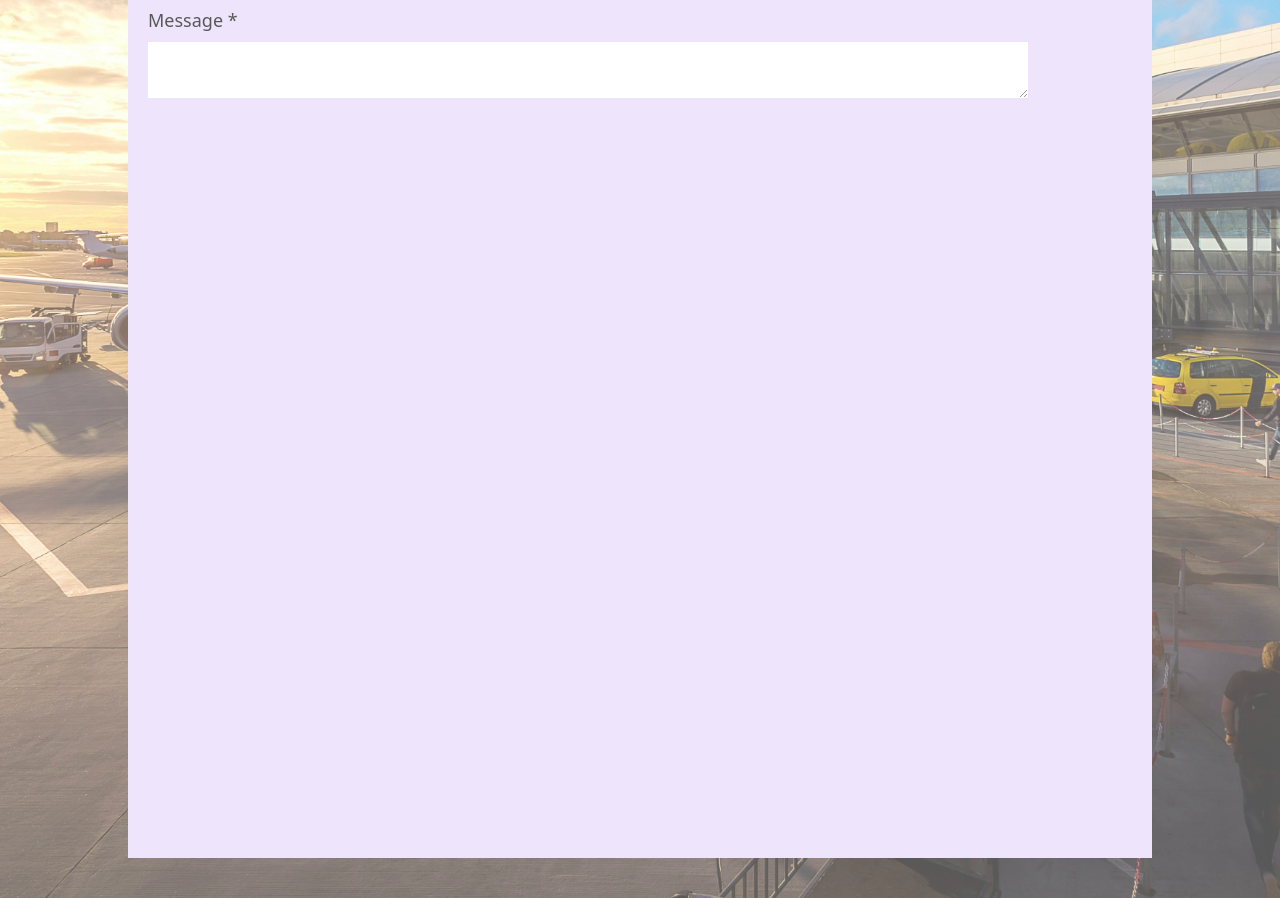
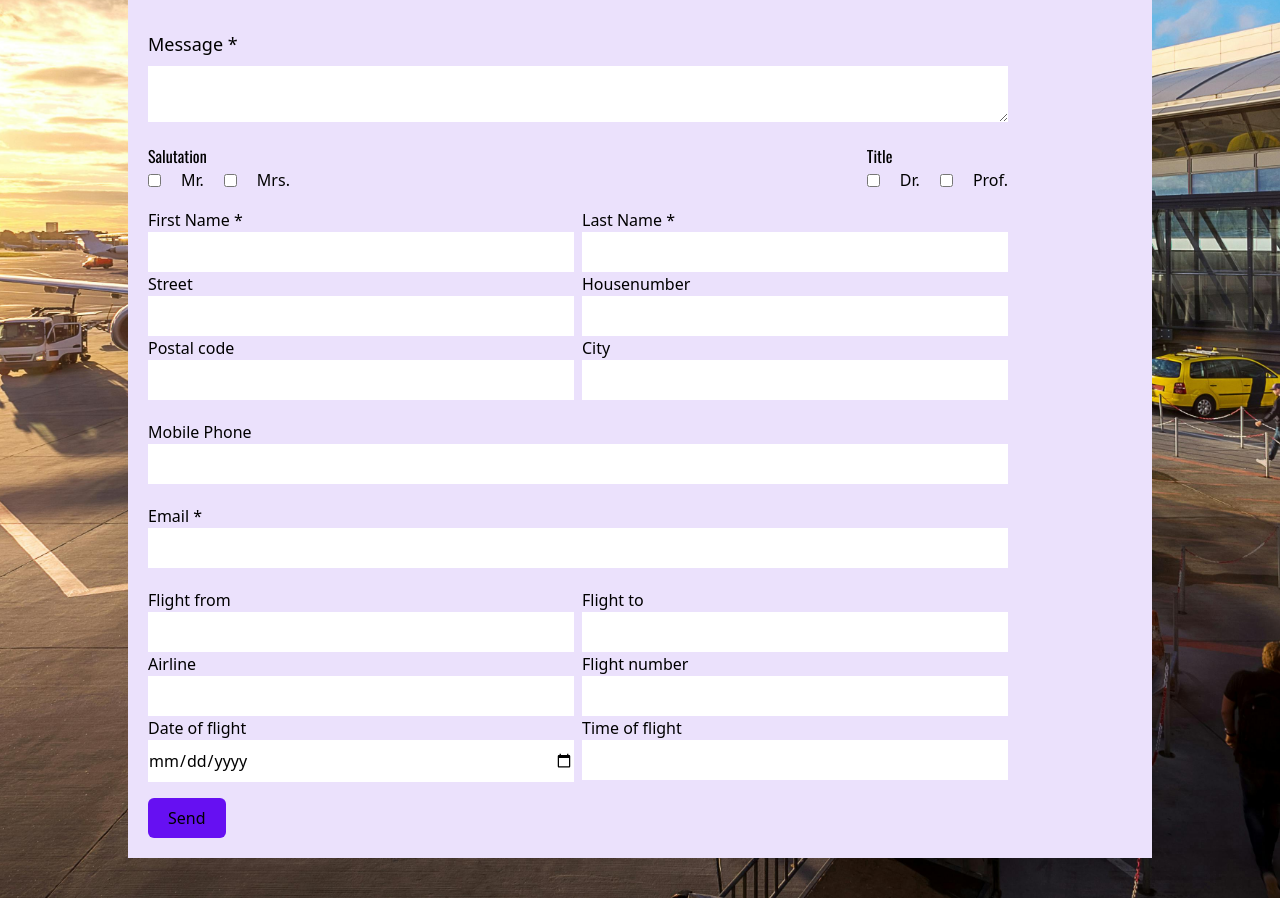
Before and after one commit to NaimurRahmanNishat/airport_management, a Next.js app: page /contact in a window 1280 px wide. Shown: the part 502-1400 px from the top of the page. Built offline with nearby package versions, Linux system fonts and the light colour scheme; no server answers.

Commit message:
added air number

```diff
--- a/src/app/contact/page.tsx
+++ b/src/app/contact/page.tsx
@@ -21,21 +21,136 @@ const Page = () => {
   return (
     <main
       style={{ backgroundImage: `url(${bgImage[bgIndex]})` }}
-      className="bg-cover bg-center w-full h-full opacity-65 transition-all duration-1000"
+      className="bg-cover bg-center w-full h-full transition-all duration-1000"
     >
       <div className="px-4 md:px-8 lg:px-16 xl:px-32 2xl:px-64 pb-10">
         <div className="">
-          <h2 className="text-4xl text-center md:pt-20 pt-10 md:pb-20 pb-10">Your contact to Flughafen München-Riem Airport</h2>
+          <h2 className="text-4xl text-center md:pt-20 pt-10 md:pb-20 pb-10">
+            Your contact to Flughafen München-Riem Airport
+          </h2>
         </div>
-        <div className="w-full h-[1080px] bg-[#e6d8fc]">
-          <p className="pt-5 pb-5 px-5">Do you have questions, suggestions, etc.? We&apos;re always happy to receive feedback. Please complete the mandatory input fields.</p>
-          <p className="text-lg px-5 pt-2 pb-1">Fields marked with * are required fields. </p>
-          <p className="text-lg px-5 pb-4">Your concern *</p>
-          <form className="px-5">
-            <input type="text" placeholder="-please choose-" className="px-3 py-2 w-[300px]"/>
-            <label className="flex flex-col pt-10 text-lg pb-2">Message *</label>
-            <textarea name="message" id="" className="w-[880px] pt-2" ></textarea>
-          </form>
+        <div className="w-full h-full pb-4 md:h-[1080px] bg-[#ebe1fc]">
+          <div className="md:w-[900px] w-full h-full md:gap-5 gap-3">
+            <p className="pt-5 pb-5 px-5 w-full">
+              Do you have questions, suggestions, etc.? We&apos;re always happy
+              to receive feedback. Please complete the mandatory input fields.
+            </p>
+            <p className="text-lg px-5 pt-2 pb-1">
+              Fields marked with * are required fields.{" "}
+            </p>
+            <p className="text-lg px-5 pb-4">Your concern *</p>
+            <form className="px-5">
+              <input
+                type="text"
+                placeholder="-please choose-"
+                className="px-3 py-2 w-[300px]"
+              />
+              <label className="flex flex-col pt-10 text-lg pb-2">
+                Message *
+              </label>
+              <textarea
+                name="message"
+                id=""
+                className="md:w-full pt-2 w-full"
+              ></textarea>
+              <div className="flex items-center justify-between">
+                {/* left side */}
+                <div className="md:pt-4 pt-2 md:pb-4 pb-2">
+                  <h4 className="font-secondary text-black">Salutation</h4>
+                  <div className="flex items-center gap-5">
+                    <input type="checkbox" className="rounded-full" />
+                    <p>Mr.</p>
+                    <input type="checkbox" />
+                    <p>Mrs.</p>
+                  </div>
+                </div>
+                {/* right side */}
+                <div className="md:pt-4 pt-2 md:pb-4 pb-2">
+                  <h4 className="font-secondary text-black">Title</h4>
+                  <div className="flex items-center gap-5">
+                    <input type="checkbox" className="rounded-full" />
+                    <p>Dr.</p>
+                    <input type="checkbox" />
+                    <p>Prof.</p>
+                  </div>
+                </div>
+              </div>
+              {/* Applicante name */}
+              <div className="grid md:grid-cols-2 grid-cols-1 gap-2">
+                <div>
+                  <label>First Name *</label>
+                  <input type="text" className="w-full py-2"/>
+                </div>
+                <div>
+                  <label>Last Name *</label>
+                  <input type="text" className="w-full py-2"/>
+                </div>
+              </div>
+              {/* Street Number */}
+              <div className="grid md:grid-cols-2 grid-cols-1 gap-2">
+                <div>
+                  <label>Street</label>
+                  <input type="text" className="w-full py-2"/>
+                </div>
+                <div>
+                  <label>Housenumber</label>
+                  <input type="text" className="w-full py-2"/>
+                </div>
+              </div>
+              {/* Zip code */}
+              <div className="grid md:grid-cols-2 grid-cols-1 gap-2">
+                <div>
+                  <label>Postal code</label>
+                  <input type="text" className="w-full py-2"/>
+                </div>
+                <div>
+                  <label>City</label>
+                  <input type="text" className="w-full py-2"/>
+                </div>
+              </div>
+              <div className="flex pt-2 md:pt-5 pb-2 md:pb-5 flex-col">
+                <label>Mobile Phone</label>
+                <input type="number" className="py-2 w-full"/>
+              </div>
+              <div className="flex pb-2 md:pb-5 flex-col">
+                <label>Email *</label>
+                <input type="text" className="py-2 w-full"/>
+              </div>
+              <div className="grid md:grid-cols-2 grid-cols-1 gap-2">
+                <div>
+                  <label>Flight from</label>
+                  <input type="text" className="w-full py-2"/>
+                </div>
+                <div>
+                  <label>Flight to</label>
+                  <input type="text" className="w-full py-2"/>
+                </div>
+              </div>
+              <div className="grid md:grid-cols-2 grid-cols-1 gap-2">
+                <div>
+                  <label>Airline</label>
+                  <input type="text" className="w-full py-2"/>
+                </div>
+                <div>
+                  <label>Flight number</label>
+                  <input type="text" className="w-full py-2"/>
+                </div>
+              </div>
+              <div className="grid md:grid-cols-2 grid-cols-1 gap-2">
+                <div>
+                  <label>Date of flight</label>
+                  <input type="date" className="w-full py-2"/>
+                </div>
+                <div>
+                  <label>Time of flight</label>
+                  <input type="text" className="w-full py-2"/>
+                </div>
+              </div>
+              <div className=" pt-4 pb-8">
+                <button className="px-5 py-2 rounded-md bg-indigo">Send</button>
+              </div>
+            </form>
+          </div>
         </div>
       </div>
     </main>
@@ -43,3 +158,7 @@ const Page = () => {
 };
 
 export default Page;
+
+
+// https://www.munich-airport.com/your-contact-to-munich-airport-835056     follow wabsite
+// #ff014f pink color   #f4f5f6              #f9004d
--- a/src/app/services/page.tsx
+++ b/src/app/services/page.tsx
@@ -120,11 +120,11 @@ const Page = () => {
         {/* Open Aircraft Route */}
         {openRoute && (
           <div className="pt-1">
-            <div className="flex items-center justify-between w-full bg-slate-200/65 opacity-100 py-5 gap-2 text-center px-4 md:px-8 text-green-600">
-              <div className="cursor-pointer hover:text-orange-600 text-xl">
+            <div className="flex items-center justify-center opacity-100 py-5 gap-2 text-center text-green-600">
+              <div className="cursor-pointer bg-slate-200/65 px-10 py-5 hover:font-secondary hover:text-orange-600 text-xl">
                 <button onClick={handleDomesticRoute}>Domestic Route</button>
               </div>
-              <div className="cursor-pointer hover:text-orange-600 text-xl">
+              <div className="cursor-pointer bg-slate-200/65 px-5 md:py-5 md:px-10 py-2 hover:font-secondary hover:text-orange-600 text-xl">
                 <button onClick={handleInternationalRoute}>
                   International Route
                 </button>
--- a/src/components/AircraftNumber.tsx
+++ b/src/components/AircraftNumber.tsx
@@ -2,7 +2,7 @@ import React from 'react'
 
 const AircraftNumber = () => {
   return (
-    <div>AircraftNumber</div>
+    <main className='bg-slate-200/50 w-full h-full'>AircraftNumber</main>
   )
 }
 
```
